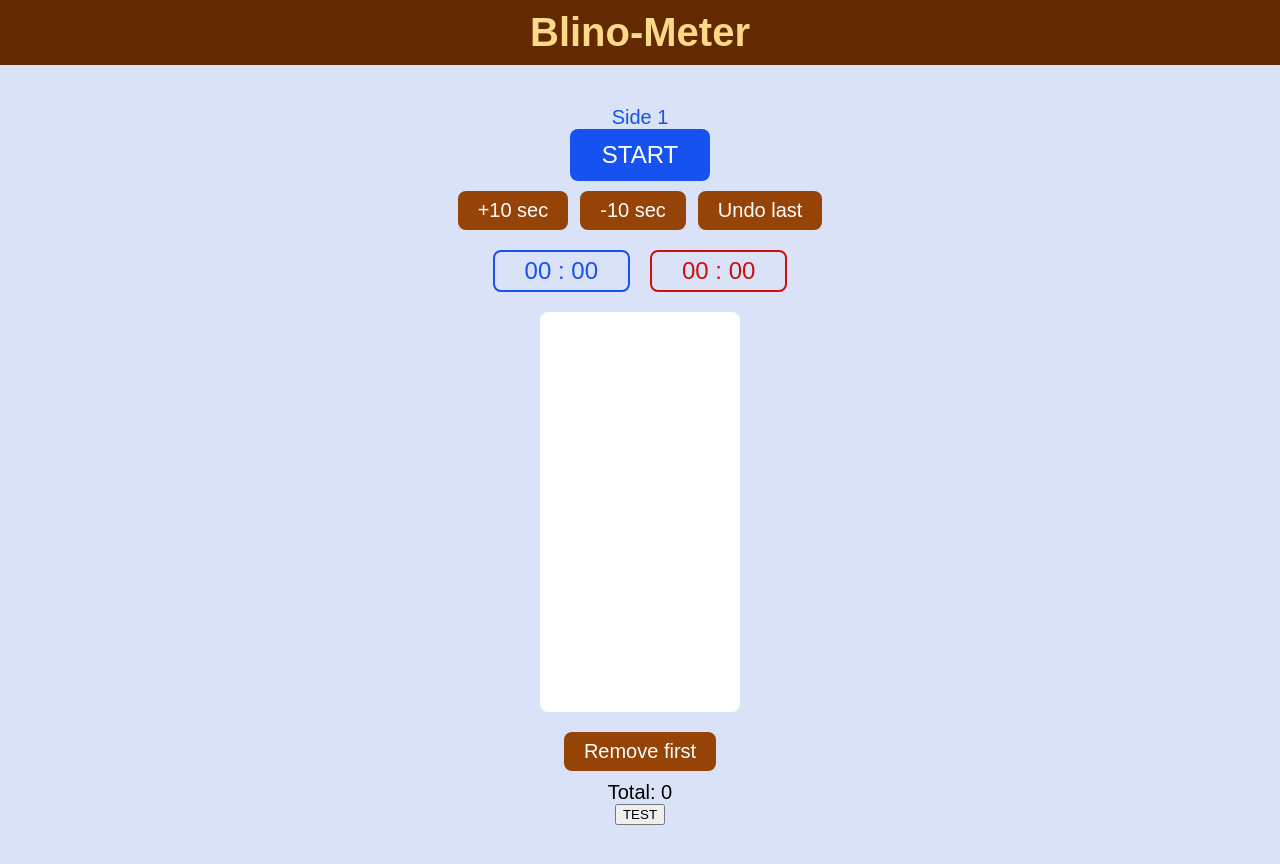
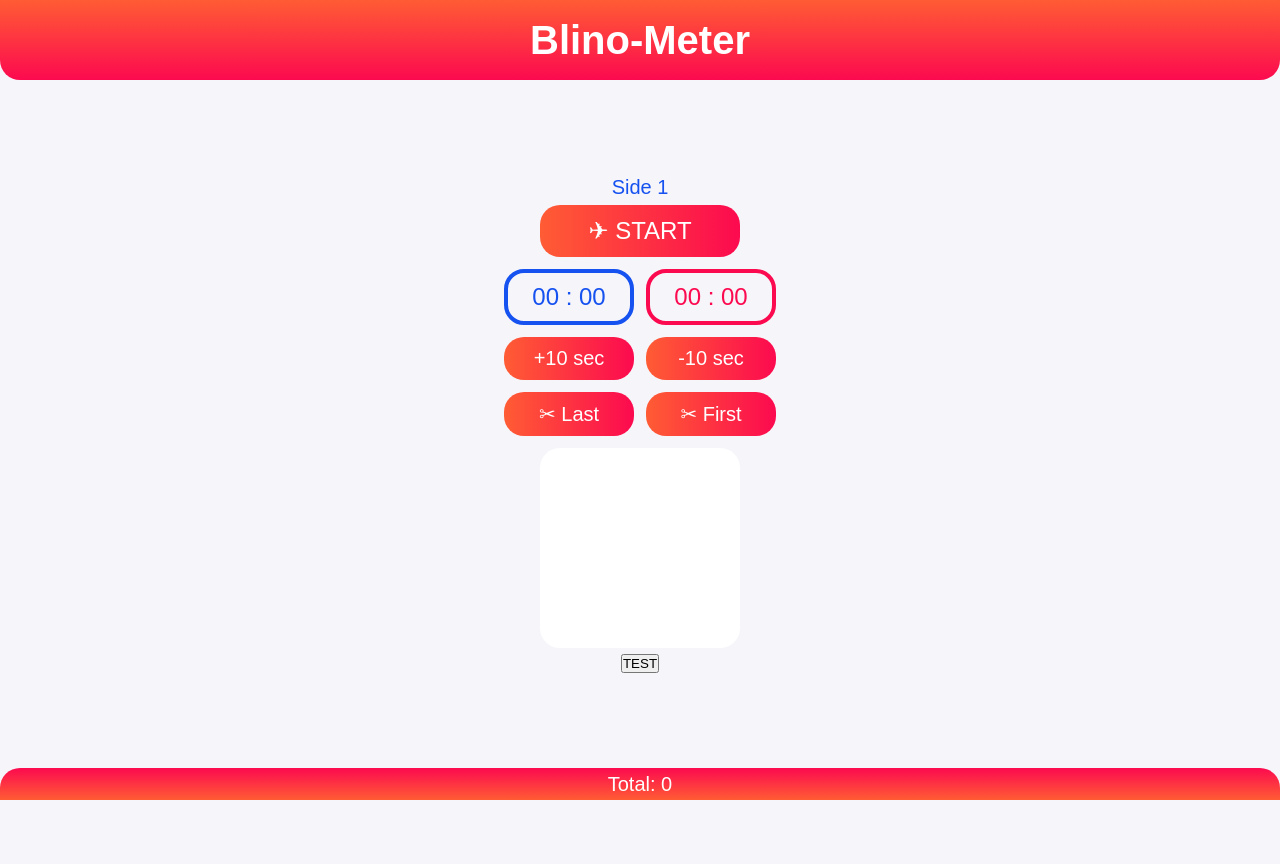
Before and after one commit to devmikealex/Blino-Meter, a plain HTML site: page index.html in a window 1280 px wide. After the commit the page ends 800 px from the top, so only its background shows below. Drawn offline with Linux system fonts and the light colour scheme.

Commit message:
Some color and design improvements

```diff
--- a/index.html
+++ b/index.html
@@ -10,18 +10,21 @@
     <h1>Blino-Meter</h1>
     <div class="container">
         <div id="currentSide">*</div>
-        <button id="btn-main">START</button>
+        <button class="gradient" id="btn-main">&#x2708; START</button>
+        <div id="average"><div id="avgSide1">00 : 00</div><div id="avgSide2">00 : 00</div></div>
         <div class="temp">
-            <button id="btn-inc">+10 sec</button>
-            <button id="btn-dec">-10 sec</button>
-            <button id="btn-undo">Undo last</button>
+            <button class="gradient" id="btn-inc">+10 sec</button>
+            <button class="gradient" id="btn-dec">-10 sec</button>
         </div>
-        <div id="average"><div id="avgSide1">00 : 00</div><div id="avgSide2">00 : 00</div></div>
+        <div class="temp">
+            <button class="gradient" id="btn-undo">&#x2702; Last</button>
+            <button class="gradient" id="btn-delete-first">&#x2702; First</button>
+        </div>
+        <!-- <div id="blinCount">Total: 0</div> -->
         <div id="logContainer"></div>
-        <button id="btn-delete-first">Remove first</button>
-        <div id="blinCount">Total: 0</div>
         <button id="btn-test">TEST</button>
     </div>
+    <div id="blinCount">Total: 0</div>
     <script src="index.js"></script>
 </body>
 </html>
--- a/index.js
+++ b/index.js
@@ -1,8 +1,8 @@
 const COLOR1 = "#1652f0";
-const COLOR2 = "#cf0e0e";
+const COLOR2 = "rgb(252,10,79)";
 
-const sound1 = new Audio("Beep_Computer_04.mp3");
-sound1.preload = "auto";
+const alertSound = new Audio("Beep_Computer_04.mp3");
+alertSound.preload = "auto";
 
 document.documentElement.style.setProperty("--COLOR1", COLOR1);
 document.documentElement.style.setProperty("--COLOR2", COLOR2);
@@ -42,10 +42,9 @@ let signalDelay;
 
 function btnMainFunc() {
     console.log(btnMain.textContent);
-    // TODO упростить условие
-    // if (btnMain.textContent === "START" || btnMain.textContent === "PAUSE") {
     if (!btnMain.textContent.includes(":")) {
         btnMain.textContent = "00 : 00";
+        btnMain.classList.remove('gradient')
         startTime = new Date();
         signalDelay = 0;
         timerId = setInterval(timer, 1000);
@@ -93,7 +92,7 @@ function timer() {
     // if (avgSec && sec >= avgSec && !(sec%5)) {
     if (avgSec && sec >= avgSec) {
         if (!(signalDelay % 5)) {
-            Signal("test");
+            Signal(alertSound);
         }
         signalDelay++;
     }
@@ -158,18 +157,19 @@ function btnIncFunc(e) {
     avgSide2.textContent = getAvertage(".log2");
 }
 
-function Signal(mode) {
-    let audio;
-    switch (mode) {
-        case "test":
-            audio = sound1;
-            break;
-    }
+function Signal(audio) {
+    // let audio;
+    // switch (mode) {
+    //     case "test":
+    //         audio = sound1;
+    //         break;
+    // }
     audio.play();
 }
 
 function btnTestFunc() {
-    logContainer.insertAdjacentHTML("afterbegin", "<div>test 1</div>");
-    logContainer.insertAdjacentHTML("afterbegin", "<div>test 2</div>");
-    logContainer.insertAdjacentHTML("afterbegin", "<div>test 3</div>");
+    // logContainer.insertAdjacentHTML("afterbegin", "<div>test 1</div>");
+    // logContainer.insertAdjacentHTML("afterbegin", "<div>test 2</div>");
+    // logContainer.insertAdjacentHTML("afterbegin", "<div>test 3</div>");
+    logContainer.innerHTML = '<div class="log2">00 : 06</div><div class="log1">00 : 03</div><div class="log2">00 : 05</div><div class="log1">00 : 04</div>'
 }
--- a/style.css
+++ b/style.css
@@ -2,43 +2,82 @@
     --COLOR1: #CCC;
     --COLOR2: #CCC;
 }
-body {
+* {
+    box-sizing: border-box;
     margin: 0;
     padding: 0;
+}
+body {
     font-family: Arial, Helvetica, sans-serif;
     font-size: 20px;
+    background-color: #F6F5FA;
 }
-button:hover{
-    cursor: pointer;
+h1 {
+    display: flex;
+    justify-content: center;
+    align-items: center;
+    /* text-align: center; */
+    margin: 0;
+    padding: 15px;
+    color:white;
+    height: 10vh;
+    /* background-color:rgb(99, 41, 0) */
+    background: linear-gradient(rgb(255, 92, 52) 0%, rgb(252,10,79) 100%);
+    border-radius: 0 0 20px 20px;
 }
+#blinCount {
+    display: flex;
+    justify-content: center;
+    align-items: center;
+    margin: 0;
+    color:white;
+    height: 4vh;
+    background: linear-gradient(to top, rgb(255, 92, 52) 0%, rgb(252,10,79) 100%);
+    border-radius: 20px 20px 0 0;
+}
+
+
 #btn-main {
     /* background-color: #1652f0; */
     /* background-color: #cf0e0e; */
     border: none;
-    border-radius: 8px;
+    border-radius: 20px;
     color: #ffffff;
-    padding: 12px 32px;
+    padding: 12px 12px;
     font-size: 24px;
+    width: 200px;
+    margin: 6px 6px;
 }
+
+.gradient {
+    background: linear-gradient(to right, rgb(255, 92, 52) 0%, rgb(252,10,79) 100%);
+}
+
+
+
+button:hover{
+    cursor: pointer;
+}
+
 
 .container {
     display: flex;
     flex-direction: column;
     justify-content: center;
     align-items: center;
-    height: 100vh;
-    background-color: #dae2f8;
+    height: 86vh;
+    /* background-color: #F6F5FA; */
 }
 #logContainer {
     display: flex;
     flex-direction: column;
     /* justify-content: center; */
     align-items: center;
-    height: 400px;
+    height: 200px;
     width: 200px;
     background-color: white;
-    margin: 10px;
-    border-radius: 8px;
+    margin: 6px;
+    border-radius: 20px;
     font-size: 20px;
     overflow: auto;
 }
@@ -48,13 +87,7 @@ button:hover{
 .log2 {
     color: var(--COLOR2);
 }
-h1 {
-    text-align: center;
-    margin: 0;
-    padding: 10px;
-    color:rgb(252, 217, 136);
-    background-color:rgb(99, 41, 0)
-}
+
 #currentSide {
     font-size: 20px;
 }
@@ -70,21 +103,25 @@ h1 {
 }
 
 #avgSide1, #avgSide2 {
-    margin: 10px 10px;
-    padding: 5px 30px;
-    border: 2px solid;
-    border-radius: 8px;
+    margin: 6px 6px;
+    padding: 10px 10px;
+    border: 4px solid;
+    border-radius: 20px;
+    width: 130px;
+    text-align: center;
 }
 
 
 div.temp button, #btn-delete-first {
-    background-color: rgb(150, 67, 7);
+    /* background-color: rgb(150, 67, 7); */
+
     border: none;
-    border-radius: 8px;
+    border-radius: 20px;
     color: #ffffff;
-    padding: 8px 20px;
-    margin: 10px 6px;
+    padding: 10px 10px;
+    margin: 6px 6px;
     font-size: 20px;
+    width: 130px;
 }
 
 div.temp button:hover {
--- /dev/null
+++ b/todo.txt
@@ -0,0 +1,5 @@
+css rework
+code comments clean
+design
+add images
+code refactoring
```
